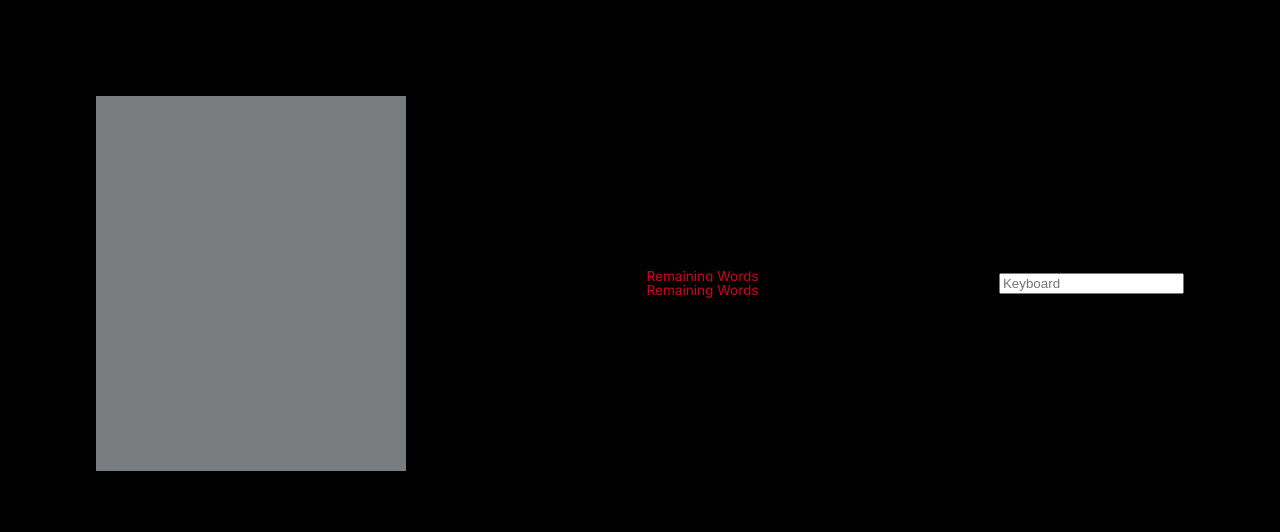
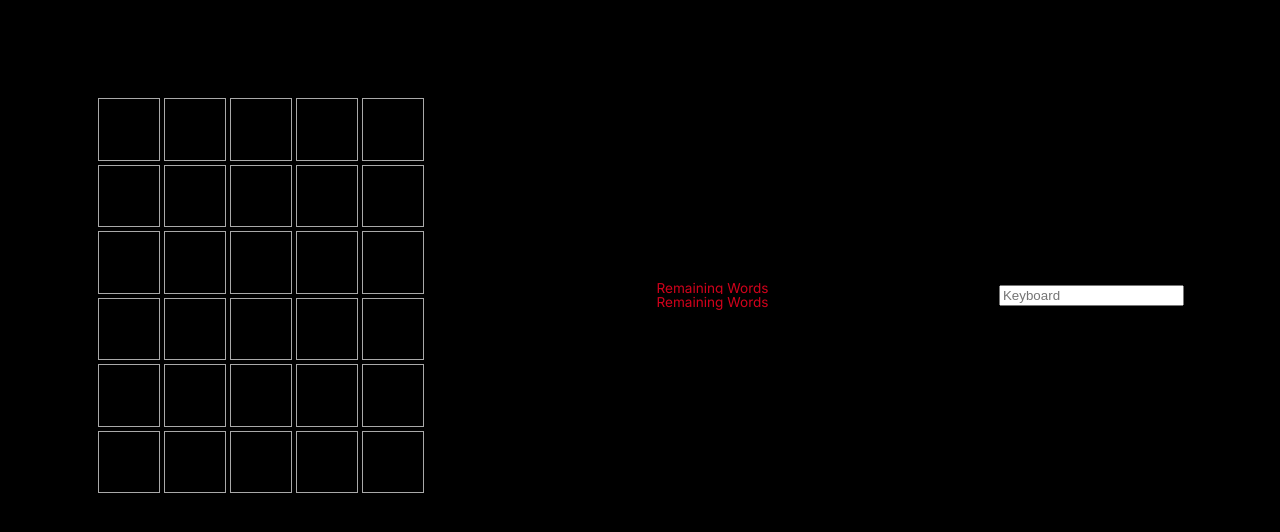
Before and after one commit to parody-error/wordle_words, a Next.js app: page / in a window 1280 px wide. Shown: the top 532 px of the page. Built offline with nearby package versions, Linux system fonts and the light colour scheme.

Commit message:
Adding some UI changes to the tiles

```diff
--- a/src/app/globals.css
+++ b/src/app/globals.css
@@ -14,6 +14,14 @@
   background-color: var(--color-correct);
 
   color: var(--key-evaluated-text-color-correct);
+}
+
+.Tile-module_tile__UWEHN[data-state="unknown"] {
+  background-color: var(--color-unknown);
+
+  color: var(--key-evaluated-text-color-absent);
+
+  border: 1px solid darkgrey;
 }
 
 .Tile-module_tile__UWEHN {
@@ -50,6 +58,8 @@
   width: 62px;
 
   height: 62.5px;
+
+  margin: 2px;
 }
 
 html,
@@ -169,6 +179,8 @@ video {
   --color-correct: var(--green-4);
 
   --color-absent: var(--color-tone-1);
+
+  --color-unknown: var(--black);
 
   --tile-text-color: var(--color-tone-1);
 
--- a/src/app/page.tsx
+++ b/src/app/page.tsx
@@ -84,9 +84,6 @@ export default function Home() {
     return wordleAnswers.has(word) || wordleGuesses.has(word);
   }
 
-  let lastGuessedWord =
-    guessedWordCount > 0 ? guessedWords[guessedWordCount - 1] : "";
-
   return (
     <main className={styles.main}>
       <div className={styles.description}>
--- a/src/helpers/state.js
+++ b/src/helpers/state.js
@@ -2,7 +2,7 @@ import * as Constants from "../constants/constants";
 import { LetterState } from "../components/LetterState";
 
 export function getState(guessedWord, wordle) {
-  let state = Array(Constants.MAX_WORD_LENGTH).fill(LetterState.absent);
+  let state = Array(Constants.MAX_WORD_LENGTH).fill(LetterState.unknown);
   if (guessedWord[0] === " ") {
     return state;
   }
```
